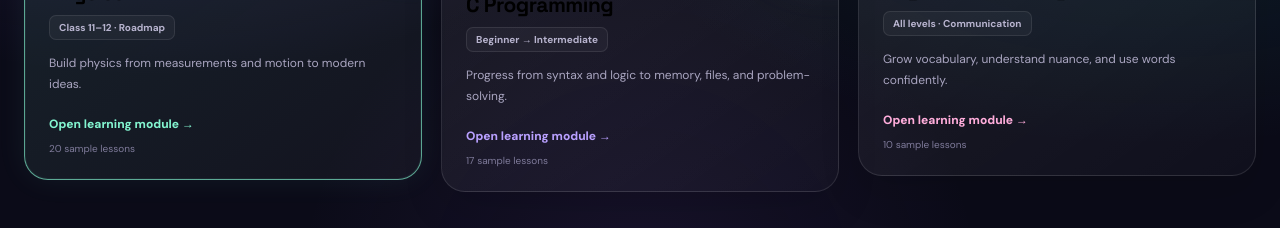
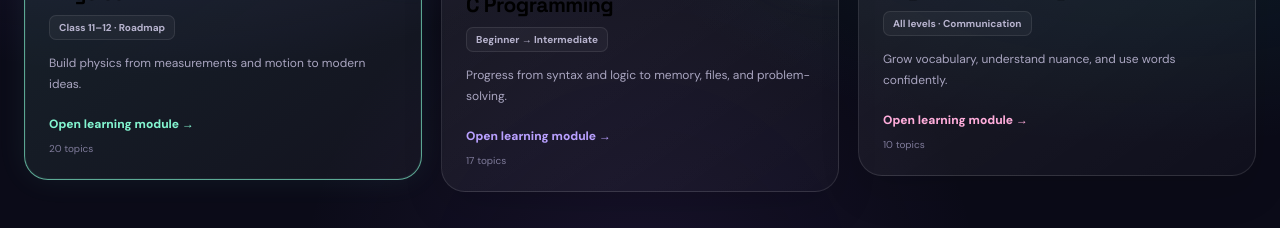
Before and after one commit to adnn-debug/learnworld, a React (Vite) app: page / in a window 1280 px wide. Shown: the part 1180-1408 px from the top of the page. Built offline with nearby package versions, Linux system fonts and the light colour scheme.

Commit message:
Show expanded topic count on subject cards

```diff
--- a/src/components/SubjectCard.tsx
+++ b/src/components/SubjectCard.tsx
@@ -28,7 +28,7 @@ export default function SubjectCard({
       <span className="description">{subject.description}</span>
       <span className="card-link">Open learning module →</span>
       <span className="lesson-count">
-        {subject.lessons.length} sample lessons
+        {subject.lessons.length} topics
       </span>
     </button>
   );
```
